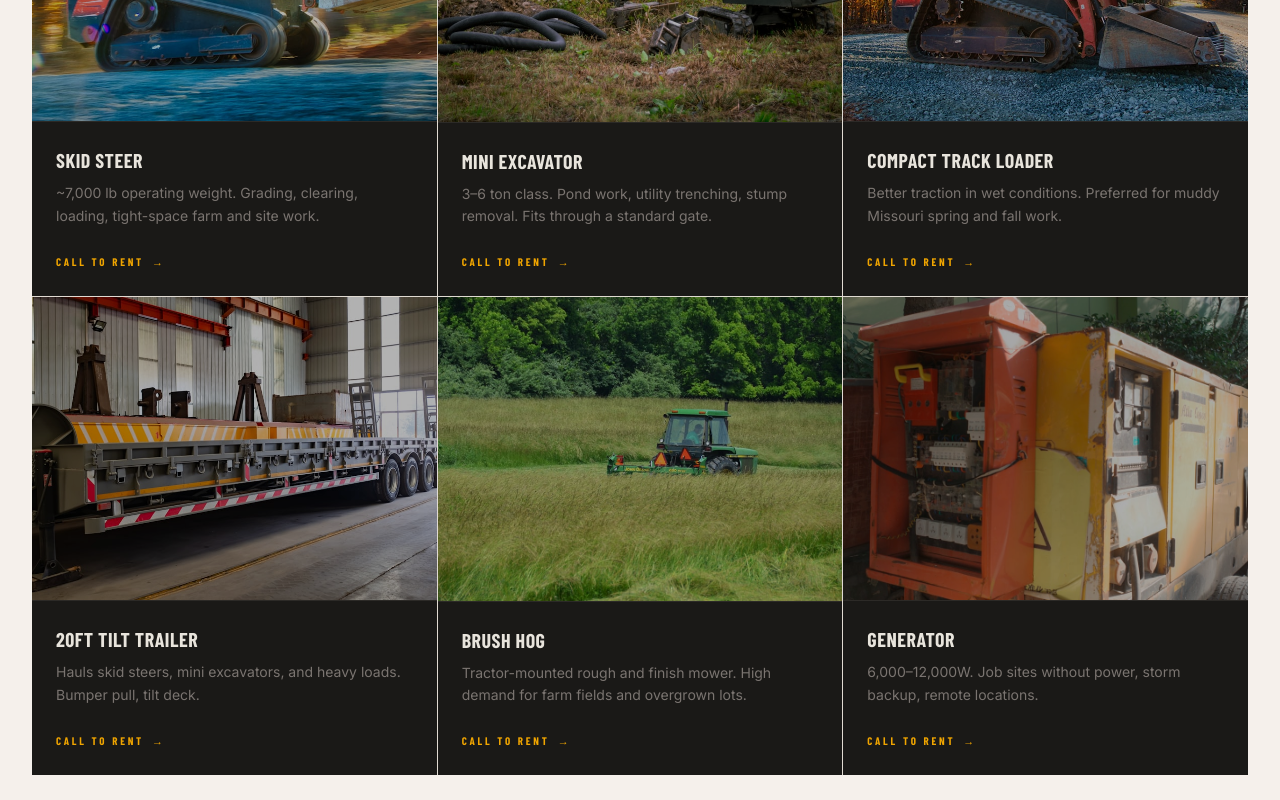
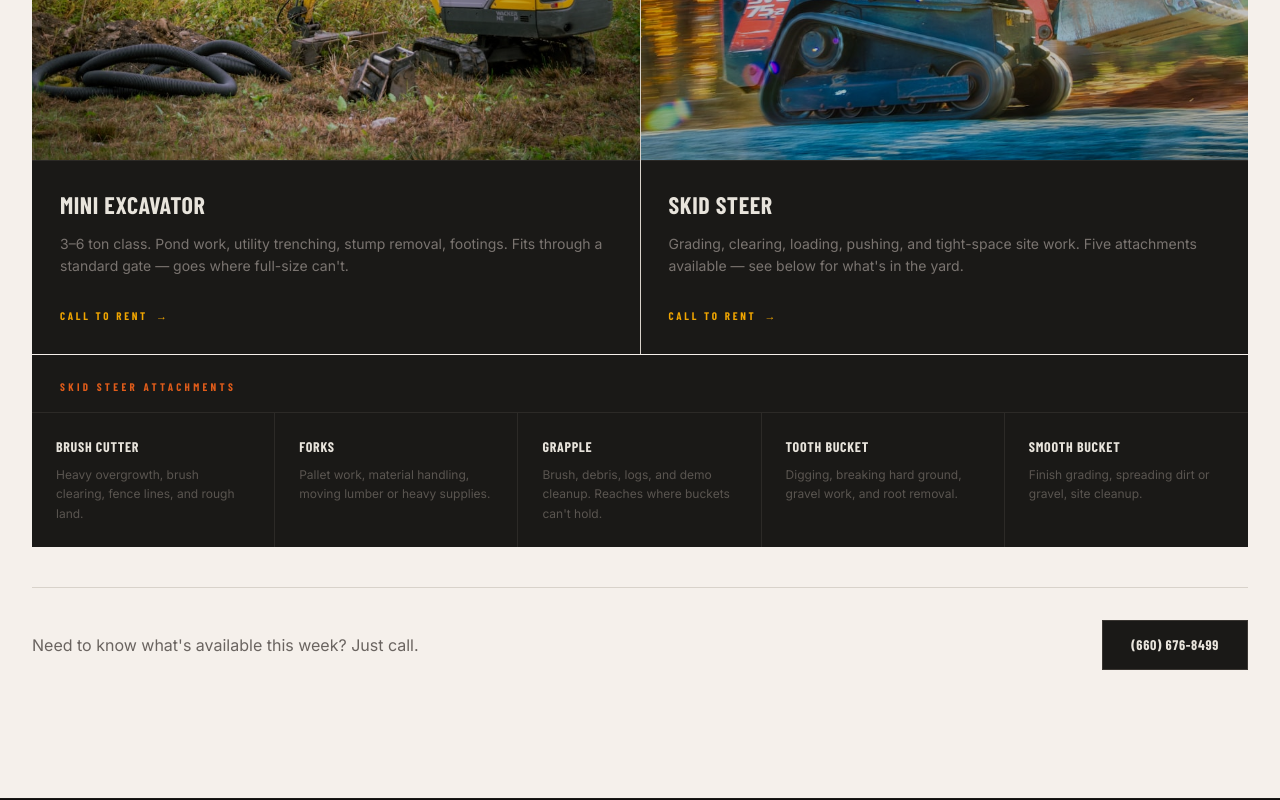
Before and after one commit to BrandmageLLC/gruenloh-equipment, a Next.js app: page / in a window 1280 px wide. Shown: the part 1360-2160 px from the top of the page. Built offline with nearby package versions, Linux system fonts and the light colour scheme; a web font is replaced by a local one.

Commit message:
Correct fleet (mini ex + skid steer + 5 attachments), fix all location data to Randolph/Macon County, redesign hero

```diff
--- a/src/components/EquipmentGrid.tsx
+++ b/src/components/EquipmentGrid.tsx
@@ -3,68 +3,75 @@
 import { motion } from "framer-motion";
 import Image from "next/image";
 
-const equipment = [
+const machines = [
+  {
+    name: "Mini Excavator",
+    slug: "mini-excavator-rental",
+    specs:
+      "3–6 ton class. Pond work, utility trenching, stump removal, footings. Fits through a standard gate — goes where full-size can't.",
+    photo: "/images/mini-excavator.jpg",
+    alt: "Mini excavator available for rental in Randolph County, Missouri",
+    tag: null,
+  },
   {
     name: "Skid Steer",
     slug: "skid-steer-rental",
-    specs: "~7,000 lb operating weight. Grading, clearing, loading, tight-space farm and site work.",
+    specs:
+      "Grading, clearing, loading, pushing, and tight-space site work. Five attachments available — see below for what's in the yard.",
     photo: "/images/skid-steer.jpg",
-    alt: "Skid steer loader available for rental in Randolph County, Missouri",
-    tag: "Most Requested",
-  },
-  {
-    name: "Mini Excavator",
-    slug: "mini-excavator-rental",
-    specs: "3–6 ton class. Pond work, utility trenching, stump removal. Fits through a standard gate.",
-    photo: "/images/mini-excavator.jpg",
-    alt: "Mini excavator rental in Randolph and Macon County, Missouri",
-    tag: null,
-  },
-  {
-    name: "Compact Track Loader",
-    slug: "compact-track-loader-rental",
-    specs: "Better traction in wet conditions. Preferred for muddy Missouri spring and fall work.",
-    photo: "/images/compact-track-loader.jpg",
-    alt: "Compact track loader rental Moberly and Macon County MO",
-    tag: null,
-  },
-  {
-    name: "20ft Tilt Trailer",
-    slug: "trailer-rental",
-    specs: "Hauls skid steers, mini excavators, and heavy loads. Bumper pull, tilt deck.",
-    photo: "/images/trailer.jpg",
-    alt: "Equipment trailer rental in Randolph County, Missouri",
-    tag: null,
-  },
-  {
-    name: "Brush Hog",
-    slug: "brush-hog-rental",
-    specs: "Tractor-mounted rough and finish mower. High demand for farm fields and overgrown lots.",
-    photo: "/images/brush-hog.jpg",
-    alt: "Brush hog and tractor rental in rural Missouri",
-    tag: null,
-  },
-  {
-    name: "Generator",
-    slug: "generator-rental",
-    specs: "6,000–12,000W. Job sites without power, storm backup, remote locations.",
-    photo: "/images/generator.jpg",
-    alt: "Construction generator rental Randolph and Macon County Missouri",
-    tag: null,
+    alt: "Skid steer loader with multiple attachments available for rental in Macon County, Missouri",
+    tag: "5 Attachments Available",
   },
 ];
 
-const container = {
+const attachments = [
+  {
+    name: "Brush Cutter",
+    desc: "Heavy overgrowth, brush clearing, fence lines, and rough land.",
+  },
+  {
+    name: "Forks",
+    desc: "Pallet work, material handling, moving lumber or heavy supplies.",
+  },
+  {
+    name: "Grapple",
+    desc: "Brush, debris, logs, and demo cleanup. Reaches where buckets can't hold.",
+  },
+  {
+    name: "Tooth Bucket",
+    desc: "Digging, breaking hard ground, gravel work, and root removal.",
+  },
+  {
+    name: "Smooth Bucket",
+    desc: "Finish grading, spreading dirt or gravel, site cleanup.",
+  },
+];
+
+const machineVariants = {
   hidden: {},
-  visible: { transition: { staggerChildren: 0.07, delayChildren: 0.1 } },
+  visible: { transition: { staggerChildren: 0.1, delayChildren: 0.1 } },
 };
 
-const card = {
+const machineCard = {
   hidden: { opacity: 0, y: 28 },
   visible: {
     opacity: 1,
     y: 0,
-    transition: { duration: 0.45, ease: [0.22, 1, 0.36, 1] as const },
+    transition: { duration: 0.5, ease: [0.22, 1, 0.36, 1] as const },
+  },
+};
+
+const attachmentVariants = {
+  hidden: {},
+  visible: { transition: { staggerChildren: 0.06, delayChildren: 0.05 } },
+};
+
+const attachmentCard = {
+  hidden: { opacity: 0, y: 16 },
+  visible: {
+    opacity: 1,
+    y: 0,
+    transition: { duration: 0.4, ease: [0.22, 1, 0.36, 1] as const },
   },
 };
 
@@ -76,6 +83,7 @@ export default function EquipmentGrid() {
       aria-labelledby="equipment-heading"
     >
       <div className="max-w-7xl mx-auto px-4 sm:px-6 lg:px-8">
+
         {/* Header */}
         <div className="mb-16 md:mb-20">
           <motion.div
@@ -96,54 +104,50 @@ export default function EquipmentGrid() {
             The Fleet
           </h2>
           <p className="font-sans text-[#6A6460] mt-4 max-w-md text-base md:text-lg leading-relaxed">
-            All machines are maintained and ready to go. Call to confirm
-            availability — weekends book fast.
+            Two machines, maintained and ready. Call to confirm availability — weekends book fast.
           </p>
         </div>
 
-        {/* Grid */}
+        {/* Machine cards — 2-up, larger */}
         <motion.div
-          variants={container}
+          variants={machineVariants}
           initial="hidden"
           whileInView="visible"
-          viewport={{ once: true, amount: 0.05 }}
-          className="grid grid-cols-1 sm:grid-cols-2 lg:grid-cols-3 gap-px bg-[#E0DAD2]"
+          viewport={{ once: true, amount: 0.1 }}
+          className="grid grid-cols-1 md:grid-cols-2 gap-px bg-[#D8D2CA] mb-px"
         >
-          {equipment.map((item) => (
+          {machines.map((item) => (
             <motion.div
               key={item.slug}
-              variants={card}
-              whileHover={{ scale: 1.012, transition: { duration: 0.2 } }}
+              variants={machineCard}
+              whileHover={{ scale: 1.008, transition: { duration: 0.2 } }}
               className="group bg-[#1A1917] relative overflow-hidden"
             >
-              {/* Equipment photo */}
-              <div className="aspect-[4/3] bg-[#141210] relative overflow-hidden">
+              {/* Photo */}
+              <div className="aspect-[16/9] bg-[#141210] relative overflow-hidden">
                 <Image
                   src={item.photo}
                   alt={item.alt}
                   fill
                   className="object-cover object-center transition-transform duration-500 group-hover:scale-[1.04]"
-                  sizes="(max-width: 640px) 100vw, (max-width: 1024px) 50vw, 33vw"
+                  sizes="(max-width: 768px) 100vw, 50vw"
                 />
-                {/* Dark overlay — lifts on hover */}
-                <div className="absolute inset-0 bg-black/30 group-hover:bg-black/15 transition-colors duration-300" />
-                {/* Corner accent */}
+                <div className="absolute inset-0 bg-black/25 group-hover:bg-black/10 transition-colors duration-300" />
                 <div className="absolute top-0 left-0 w-10 h-[2px] bg-[#E05C1A] scale-x-0 group-hover:scale-x-100 origin-left transition-transform duration-300" />
                 <div className="absolute top-0 left-0 w-[2px] h-10 bg-[#E05C1A] scale-y-0 group-hover:scale-y-100 origin-top transition-transform duration-300" />
-                {/* Tag */}
                 {item.tag && (
-                  <span className="absolute top-4 right-4 font-display text-[10px] font-bold uppercase tracking-widest bg-[#F0A500] text-[#0F0E0D] px-2.5 py-1">
+                  <span className="absolute top-4 right-4 font-display text-[10px] font-bold uppercase tracking-widest bg-[#E05C1A] text-white px-3 py-1.5">
                     {item.tag}
                   </span>
                 )}
               </div>
 
               {/* Content */}
-              <div className="p-6 border-t border-[#2C2A27] group-hover:border-[#E05C1A] transition-colors duration-300">
-                <h3 className="font-display font-bold text-xl uppercase tracking-wide text-[#E8E4DC] mb-2">
+              <div className="p-7 border-t border-[#2C2A27] group-hover:border-[#E05C1A] transition-colors duration-300">
+                <h3 className="font-display font-bold text-2xl uppercase tracking-wide text-[#E8E4DC] mb-3">
                   {item.name}
                 </h3>
-                <p className="font-sans text-sm text-[#7A7470] leading-relaxed mb-5">
+                <p className="font-sans text-sm text-[#7A7470] leading-relaxed mb-6">
                   {item.specs}
                 </p>
                 <a
@@ -164,10 +168,41 @@ export default function EquipmentGrid() {
           ))}
         </motion.div>
 
-        {/* Footer row */}
+        {/* Attachments section */}
+        <div className="bg-[#1A1917] border-t-0">
+          <div className="px-7 pt-6 pb-4 border-b border-[#2C2A27]">
+            <p className="font-display text-[11px] font-bold uppercase tracking-[0.3em] text-[#E05C1A]">
+              Skid Steer Attachments
+            </p>
+          </div>
+          <motion.div
+            variants={attachmentVariants}
+            initial="hidden"
+            whileInView="visible"
+            viewport={{ once: true, amount: 0.2 }}
+            className="grid grid-cols-1 sm:grid-cols-2 lg:grid-cols-5 divide-y sm:divide-y-0 sm:divide-x divide-[#2C2A27]"
+          >
+            {attachments.map((att) => (
+              <motion.div
+                key={att.name}
+                variants={attachmentCard}
+                className="p-6 group hover:bg-[#222018] transition-colors duration-200"
+              >
+                <h4 className="font-display font-bold text-sm uppercase tracking-wider text-[#E8E4DC] mb-2 group-hover:text-[#F0A500] transition-colors duration-200">
+                  {att.name}
+                </h4>
+                <p className="font-sans text-xs text-[#5A5550] leading-relaxed">
+                  {att.desc}
+                </p>
+              </motion.div>
+            ))}
+          </motion.div>
+        </div>
+
+        {/* Footer */}
         <div className="mt-10 pt-8 border-t border-[#D8D2CA] flex flex-col sm:flex-row items-start sm:items-center justify-between gap-5">
           <p className="font-sans text-[#6A6460] text-sm md:text-base leading-relaxed max-w-md">
-            Need something not listed? Call — we may have it or know who does.
+            Need to know what&apos;s available this week? Just call.
           </p>
           <a
             href="tel:6606768499"
@@ -176,6 +211,7 @@ export default function EquipmentGrid() {
             (660) 676-8499
           </a>
         </div>
+
       </div>
     </section>
   );
```
